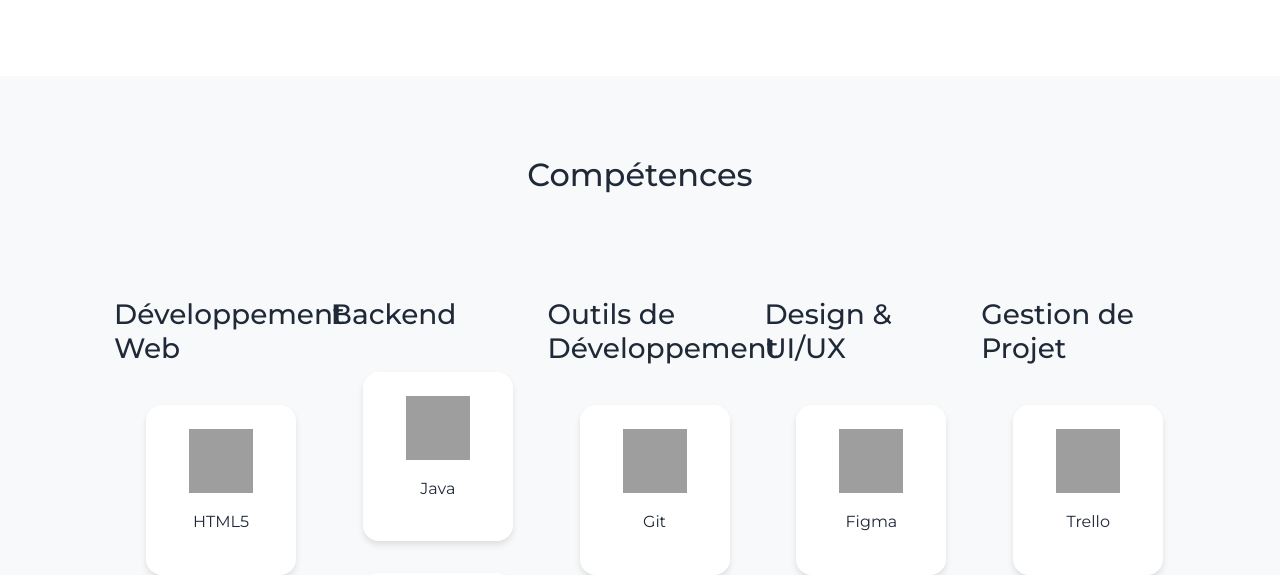
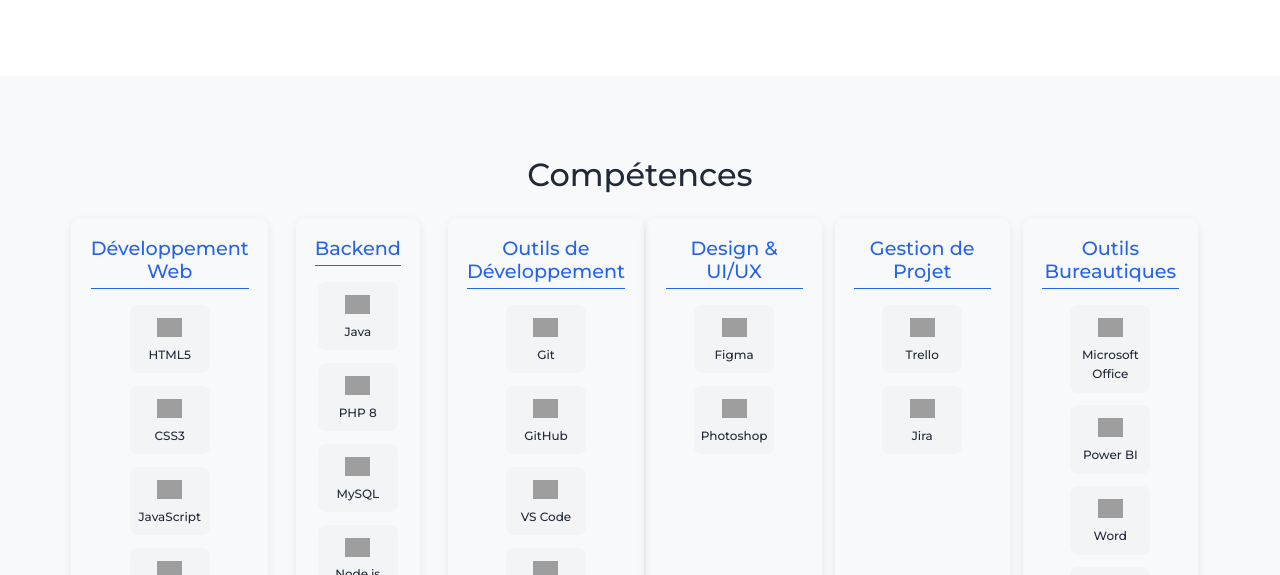
Before and after one commit to Jacque004/jacques-website, a PHP site: page /index.html in a window 1280 px wide. Shown: the part 5925-6500 px from the top of the page. Run offline with PHP 8.4, Linux system fonts and the light colour scheme; grey boxes are pictures that could not be loaded.

Commit message:
Update style.css

```diff
--- a/style.css
+++ b/style.css
@@ -131,34 +131,75 @@
 
 /* Compétences */
 .skills-container {
-    padding: 4rem 0;
+    padding: 1rem 0;
+}
+
+.skill-category {
+    background: var(--white);
+    border-radius: 10px;
+    padding: 1.2rem;
+    margin-bottom: 1.5rem;
+    box-shadow: 0 3px 10px rgba(0, 0, 0, 0.08);
+    transition: transform 0.3s ease;
+}
+
+.skill-category:hover {
+    transform: translateY(-3px);
+}
+
+.skill-category h3 {
+    color: var(--primary-color);
+    font-size: 1.2rem;
+    margin-bottom: 1rem;
+    padding-bottom: 0.3rem;
+    border-bottom: 1px solid var(--primary-color);
+    text-align: center;
 }
 
 .skills-grid {
     display: grid;
-    grid-template-columns: repeat(auto-fit, minmax(150px, 1fr));
-    gap: 2rem;
-    padding: 2rem;
+    grid-template-columns: repeat(auto-fit, minmax(80px, 1fr));
+    gap: 0.8rem;
+    justify-items: center;
 }
 
 .skill {
-    background: white;
-    padding: 1.5rem;
-    border-radius: 1rem;
+    display: flex;
+    flex-direction: column;
+    align-items: center;
     text-align: center;
-    box-shadow: 0 4px 6px rgba(0, 0, 0, 0.1);
-    transition: var(--transition);
+    padding: 0.6rem;
+    background: var(--light-bg);
+    border-radius: 8px;
+    width: 100%;
+    max-width: 80px;
+    transition: all 0.3s ease;
 }
 
 .skill:hover {
-    transform: translateY(-5px);
-    box-shadow: 0 8px 15px rgba(0, 0, 0, 0.2);
+    transform: translateY(-3px);
+    box-shadow: 0 3px 8px rgba(0, 0, 0, 0.1);
+    background: white;
 }
 
-.skill img, .skill i {
-    width: 64px;
-    height: 64px;
-    margin-bottom: 1rem;
+.skill img {
+    width: 25px;
+    height: 25px;
+    margin-bottom: 0.3rem;
+    object-fit: contain;
+}
+
+.skill i {
+    font-size: 1.5rem;
+    color: var(--primary-color);
+    margin-bottom: 0.3rem;
+}
+
+.skill p {
+    margin: 0;
+    font-size: 0.75rem;
+    color: var(--text-color);
+    font-weight: 500;
 }
 
 /* Contact */
@@ -206,12 +247,41 @@
     }
 
     .skills-grid {
-        grid-template-columns: repeat(auto-fit, minmax(120px, 1fr));
+        grid-template-columns: repeat(auto-fit, minmax(70px, 1fr));
+        gap: 0.6rem;
+    }
+
+    .skill {
+        max-width: 70px;
+        padding: 0.5rem;
+    }
+
+    .skill img {
+        width: 22px;
+        height: 22px;
+    }
+
+    .skill p {
+        font-size: 0.7rem;
     }
 
     .footer_group_contact {
         flex-direction: column;
         align-items: center;
+    }
+}
+
+@media (max-width: 576px) {
+    .skill-category {
+        padding: 1rem;
+    }
+
+    .skill-category h3 {
+        font-size: 1.1rem;
+    }
+
+    .skills-grid {
+        grid-template-columns: repeat(3, 1fr);
     }
 }
 
```
